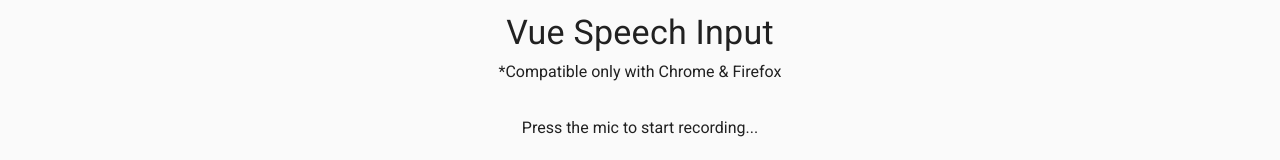
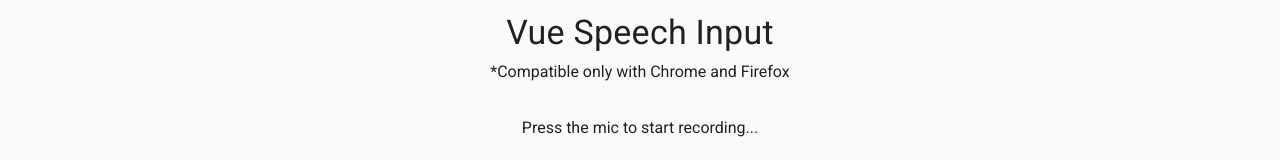
Before and after one commit to SSBarik/vue-speech-input, a Vue app: page / in a window 1280 px wide. Shown: the top 160 px of the page. Built offline with nearby package versions, Linux system fonts and the light colour scheme.

Commit message:
Update index.vue

```diff
--- a/src/pages/index.vue
+++ b/src/pages/index.vue
@@ -3,7 +3,7 @@
     <v-container fluid>
       <div class="text-center">
       <h1 class="display-1">Vue Speech Input</h1>
-      <p class="pa-2">*Compatible only with Chrome & Firefox</p>
+      <p class="pa-2">*Compatible only with Chrome and Firefox</p>
       <p class="pa-2">Press the mic to start recording...</p>
       <img :src="require('@/assets/logo.png')" height="100">
       </div>
```
